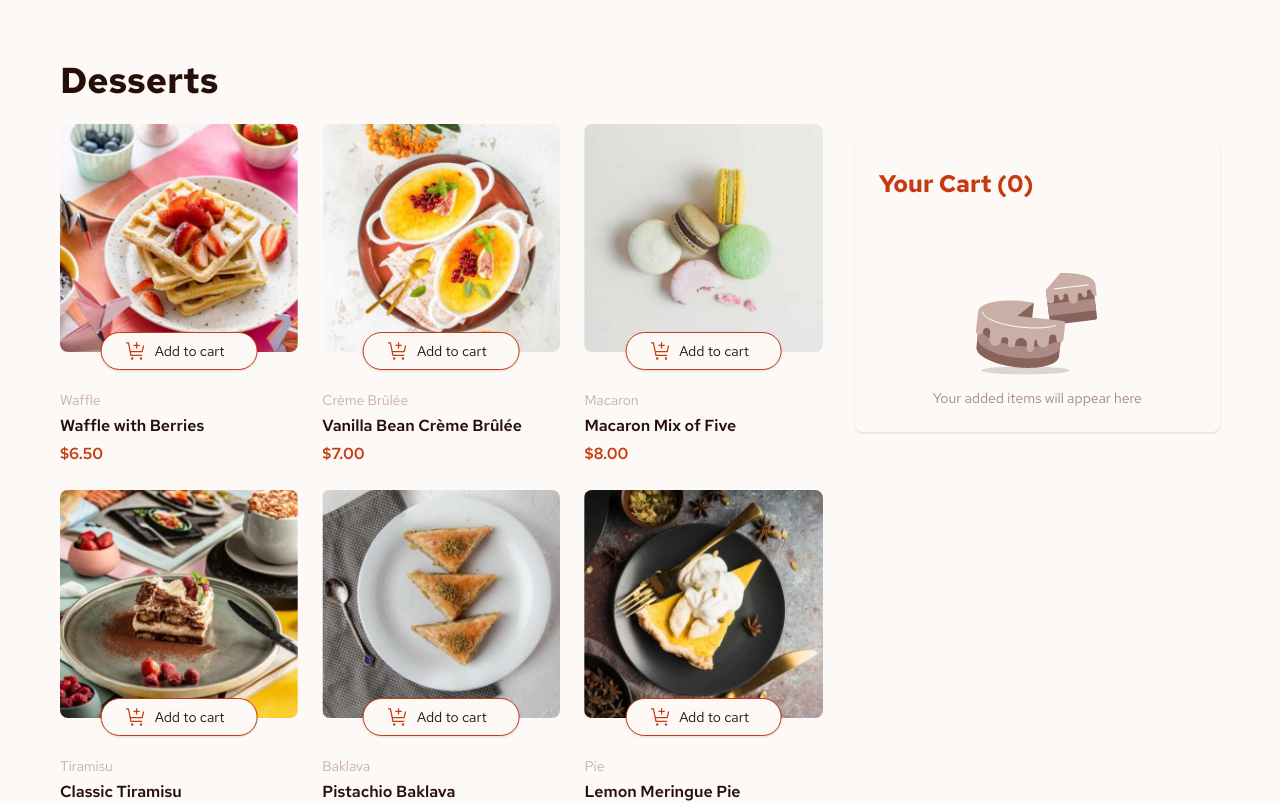
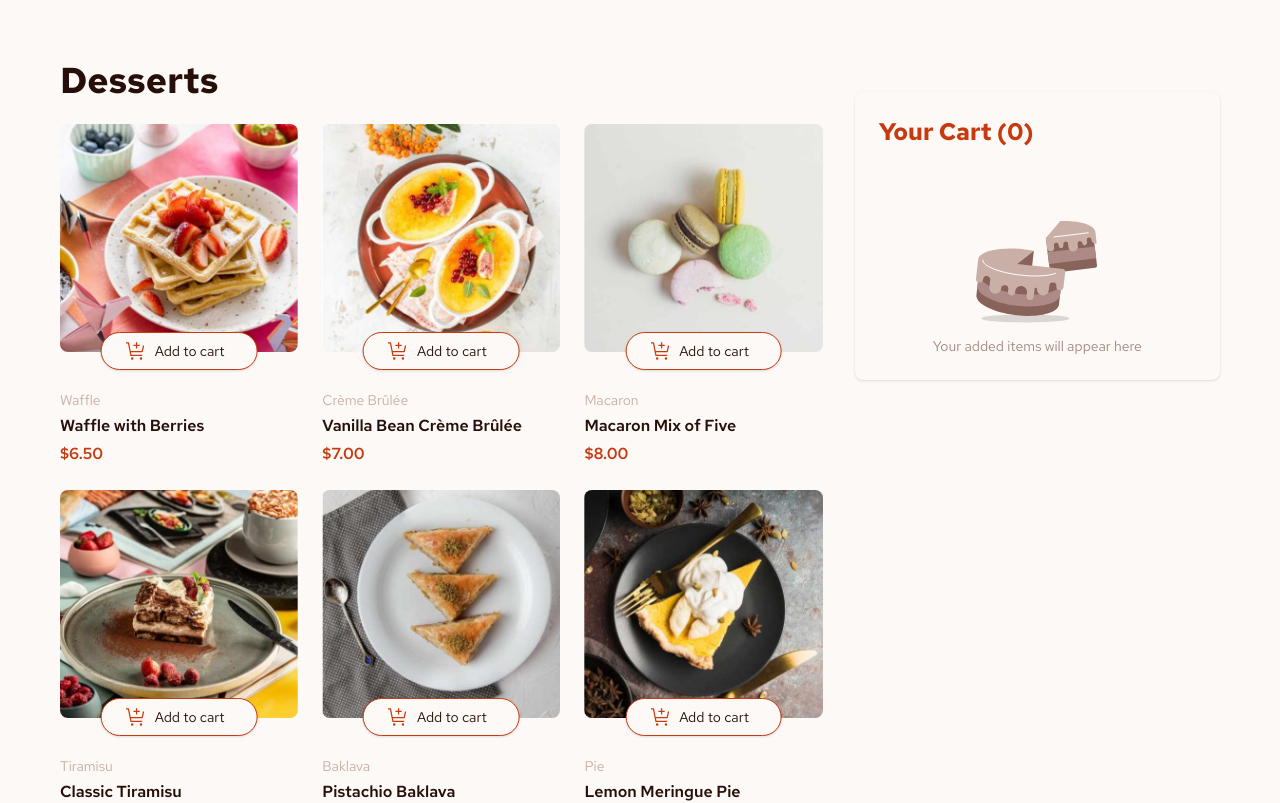
Before and after one commit to Mer-xie/product-listing, a React (Vite) app in the folder cart/: page / in a window 1280 px wide. Shown: the top 803 px of the page. Built offline with nearby package versions, Linux system fonts and the light colour scheme.

Commit message:
minor details

```diff
--- a/cart/src/components/products.tsx
+++ b/cart/src/components/products.tsx
@@ -24,7 +24,7 @@ export default function Products() {
                     ))}
                 </div>
 
-                <div className="sm:col-span-2 w-full mt-5">
+                <div className="sm:col-span-2 w-full mt-5 sm:-mt-8">
                     <div className="w-full">
                         {cartItems.length === 0 ? <EmptyCart /> : <FullCart />}
                     </div>
```
